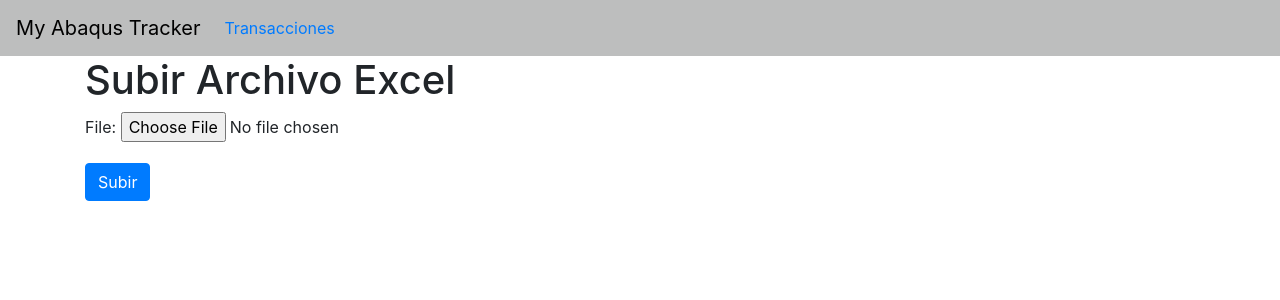
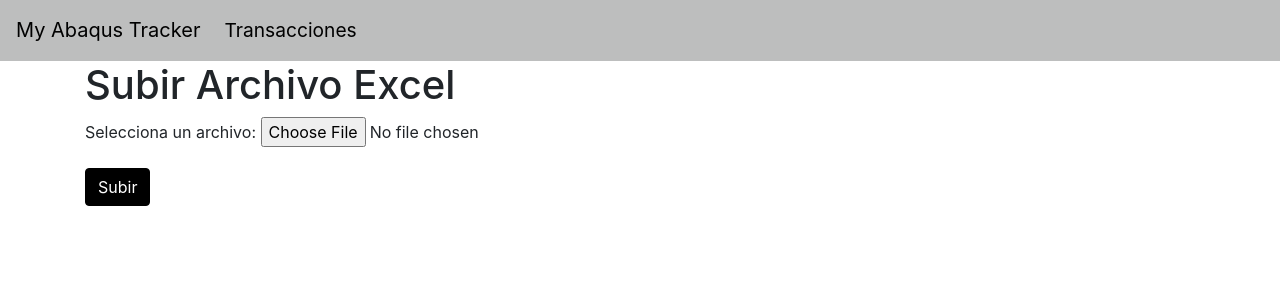
Before and after one commit to sebastianbreguel/AbaqusPortfolio, a Django app: page /upload/ in a window 1280 px wide. Shown: the top 300 px of the page. Run offline with Django 5.2, Linux system fonts and the light colour scheme; some libraries are stand-ins or nearby versions.

Commit message:
feat: add valdiation of xlsx file

```diff
--- a/portfolio/forms.py
+++ b/portfolio/forms.py
@@ -4,8 +4,13 @@
 
 
 class UploadFileForm(forms.Form):
-    file = forms.FileField()
+    file = forms.FileField(label='Selecciona un archivo')
 
+    def clean_file(self):
+        file = self.cleaned_data.get('file')
+        if not file.name.endswith('.xlsx'):
+            raise forms.ValidationError('El archivo debe tener una extensión .xlsx')
+        return file
 
 class TransactionForm(forms.ModelForm):
     class Meta:
--- a/portfolio/templates/base.html
+++ b/portfolio/templates/base.html
@@ -18,8 +18,15 @@
         .navbar-custom .navbar-brand {
             color: #000000; /* Black color for the logo text */
         }
-        .navbar-custom .navbar-brand:hover {
-            color: #000000; /* Ensure the logo text stays black on hover */
+        .navbar-custom .navbar-nav .nav-link {
+            color: #000000; /* Black color for the nav links */
+        }
+        .navbar-custom .navbar-nav .nav-item.active .nav-link {
+            font-size: 1.2rem; /* Increase font size for active nav link */
+        }
+        .btn-primary {
+            background-color: #000000; /* Black background for buttons */
+            border-color: #000000; /* Black border for buttons */
         }
     </style>
 </head>
@@ -28,19 +35,18 @@
         <a class="navbar-brand" href="{% url 'index' %}">My Abaqus Tracker</a>
         <button class="navbar-toggler" type="button" data-toggle="collapse" data-target="#navbarNav" aria-controls="navbarNav" aria-expanded="false" aria-label="Toggle navigation">
             <span class="navbar-toggler-icon"></span>
+        </button>
         <div class="collapse navbar-collapse" id="navbarNav">
-      </div>
-        </button>
             <ul class="navbar-nav">
                 <li class="nav-item active">
                     <a class="nav-link" href="{% url 'transactions' %}">Transacciones</a>
                 </li>
             </ul>
+        </div>
     </nav>
     <div class="container">{% block content %}{% endblock %}</div>
     <script src="https://code.jquery.com/jquery-3.3.1.slim.min.js"></script>
     <script src="https://stackpath.bootstrapcdn.com/bootstrap/4.3.1/js/bootstrap.bundle.min.js"></script>
     <script src="https://cdn.jsdelivr.net/npm/flatpickr"></script>
-
 </body>
 </html>
--- a/portfolio/templates/portfolio/compare_data.html
+++ b/portfolio/templates/portfolio/compare_data.html
@@ -1,8 +1,5 @@
 {% extends "base.html" %}
 
-{% block title %}
-  Comparar Portafolio
-{% endblock %}
 
 {% block content %}
 <h1>Información del Portafolio {{ portfolio_id }}</h1>
--- a/portfolio/templates/portfolio/index.html
+++ b/portfolio/templates/portfolio/index.html
@@ -6,7 +6,7 @@
 
 {% block content %}
   <div class="container mt-4">
-    <h1 class="text-center y">Bienvenido a el Abaqus Portafolios Trackers</h1>
+    <h1 class="text-center y">Abaqus Portafolios Trackers</h1>
     <nav class="mb-4">
       <ul>
         <li><a href="{% url 'upload_file' %}" class="btn btn-link">{% if Portfolios %} Actualizar/Agregar Portafolios {% else %} Subir un archivo {% endif%}</a></li>
--- a/portfolio/templates/portfolio/transaction_form.html
+++ b/portfolio/templates/portfolio/transaction_form.html
@@ -1,8 +1,5 @@
 {% extends "base.html" %}
 
-{% block title %}
-  Crear Transacción
-{% endblock %}
 
 {% block content %}
   <h1>Crear Nueva Transacción</h1>
@@ -25,7 +22,7 @@
       {{ form.asset_to_buy }}
     </div>
     <div class="form-group">
-      <label for="value">Cantidad a Comprar/Vender:</label>
+      <label for="value">Cantidad a Comprar/Vender (en $):</label>
       {{ form.value }}
     </div>
     <button type="submit" class="btn btn-primary">Guardar</button>
--- a/portfolio/templates/portfolio/upload.html
+++ b/portfolio/templates/portfolio/upload.html
@@ -1,14 +1,20 @@
 {% extends "base.html" %}
-
-{% block title %}
-  Subir Archivo
-{% endblock %}
 
 {% block content %}
   <h1>Subir Archivo Excel</h1>
   <form method="post" enctype="multipart/form-data">
     {% csrf_token %}
-    {{ form.as_p }}
+    <div class="form-group">
+      {{ form.file.label_tag }}
+      {{ form.file }}
+      {% if form.file.errors %}
+        <div class="alert alert-danger">
+          {% for error in form.file.errors %}
+            <p>{{ error }}</p>
+          {% endfor %}
+        </div>
+      {% endif %}
+    </div>
     <button type="submit" class="btn btn-primary">Subir</button>
   </form>
 {% endblock %}
--- a/portfolio/templates/portfolio/upload_success.html
+++ b/portfolio/templates/portfolio/upload_success.html
@@ -1,10 +1,7 @@
 {% extends "base.html" %}
-
-{% block title %}
-  Subida Exitosa
-{% endblock %}
 
 {% block content %}
   <h1>El archivo se ha subido y procesado con éxito.</h1>
   <a href="{% url 'upload_file' %}" class="btn btn-success">Subir otro archivo</a>
+  <a href="{% url 'index' %}" class="btn btn-primary">Ir al inicio</a>
 {% endblock %}
```
Also changed, not shown: portfolio/templates/portfolio/transaction_list.html (+9 -7 lines), README.md. Lines whose indentation alone changed are shown as unchanged.
